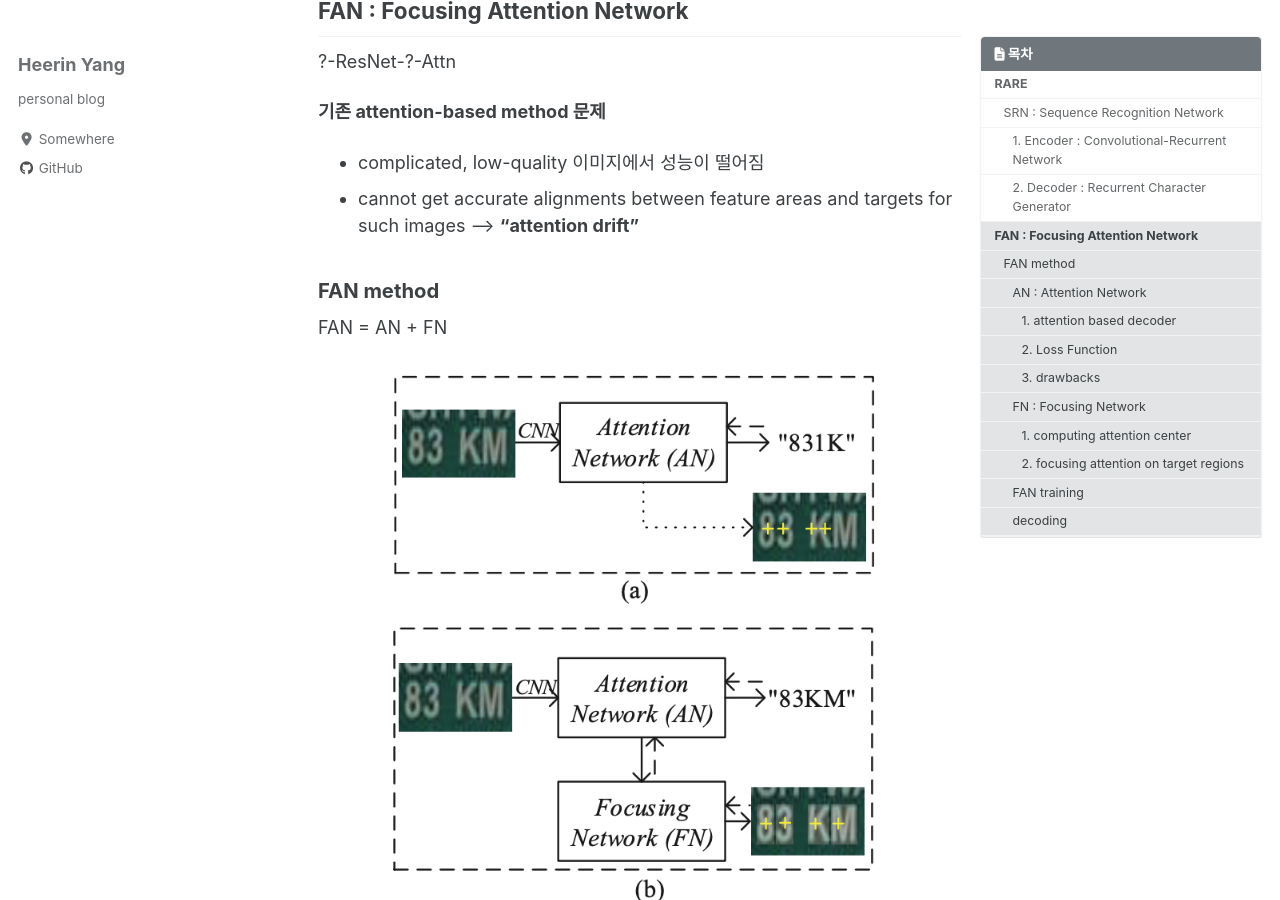
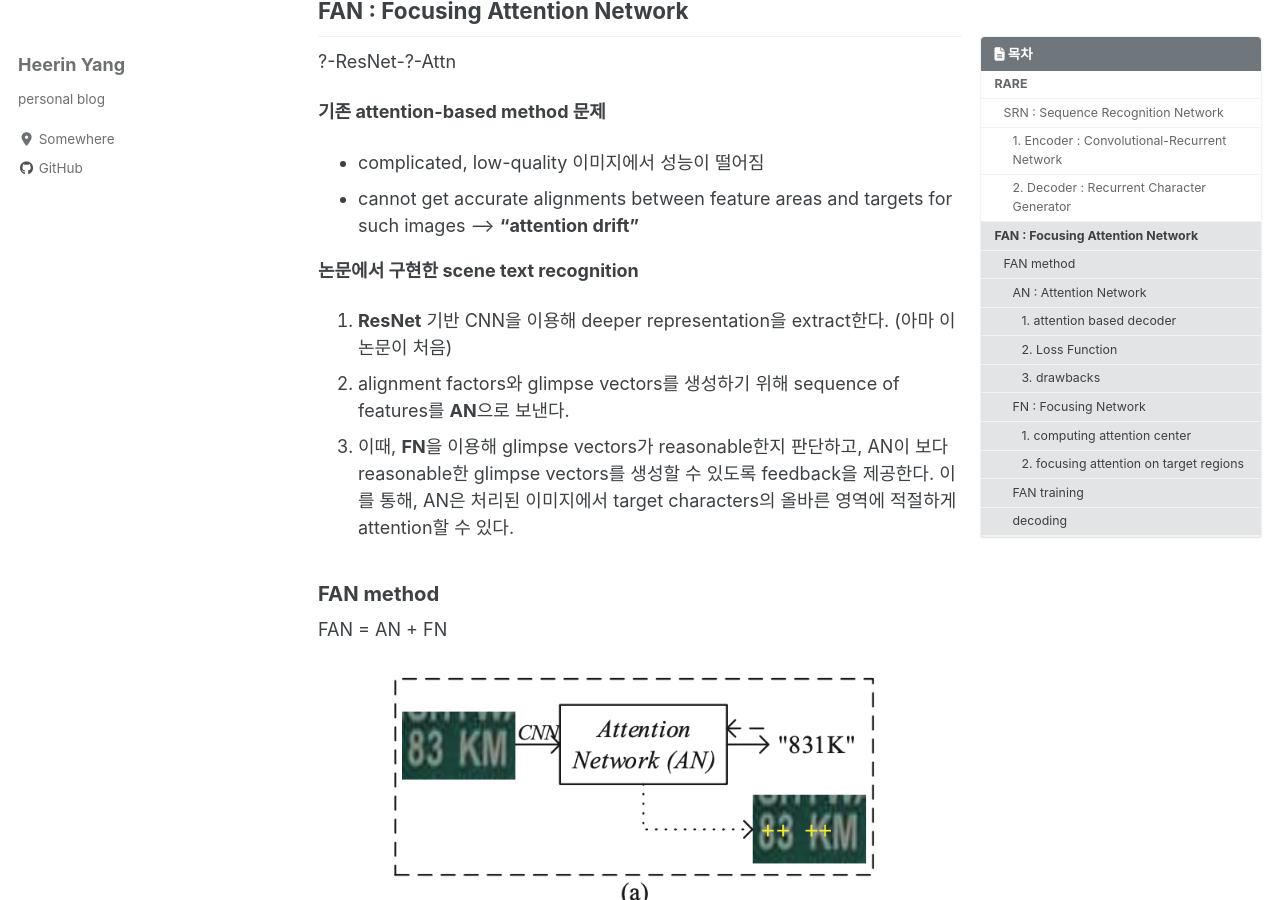
Before and after one commit to hryang06/hryang06.github.io, a Jekyll site: the page built from _posts/2020-04-28-Attn.md, in a window 1280 px wide and 900 px high, scrolled down 2277 px. Built offline with Jekyll 4.4.1, drawn with Linux system fonts in a browser that asks for light colours; cached includes are drawn as plain includes; nearby versions of some CDN libraries; formulas are drawn with MathJax 3.

Commit message:
Add paper network

```diff
--- a/_posts/2020-04-28-Attn.md
+++ b/_posts/2020-04-28-Attn.md
@@ -69,6 +69,11 @@ CNN으로부터 feature map을 추출하여, map-to-sequence 연산을 통해 fe
 - complicated, low-quality 이미지에서 성능이 떨어짐
 - cannot get accurate alignments between feature areas and targets for such images
 --> **"attention drift"**
+
+**논문에서 구현한 scene text recognition**
+1. **ResNet** 기반 CNN을 이용해 deeper representation을 extract한다. (아마 이 논문이 처음)
+2. alignment factors와 glimpse vectors를 생성하기 위해 sequence of features를 **AN**으로 보낸다.
+3. 이때, **FN**을 이용해 glimpse vectors가 reasonable한지 판단하고, AN이 보다 reasonable한 glimpse vectors를 생성할 수 있도록 feedback을 제공한다. 이를 통해, AN은 처리된 이미지에서 target characters의 올바른 영역에 적절하게 attention할 수 있다.
 
 ### FAN method
 
```
